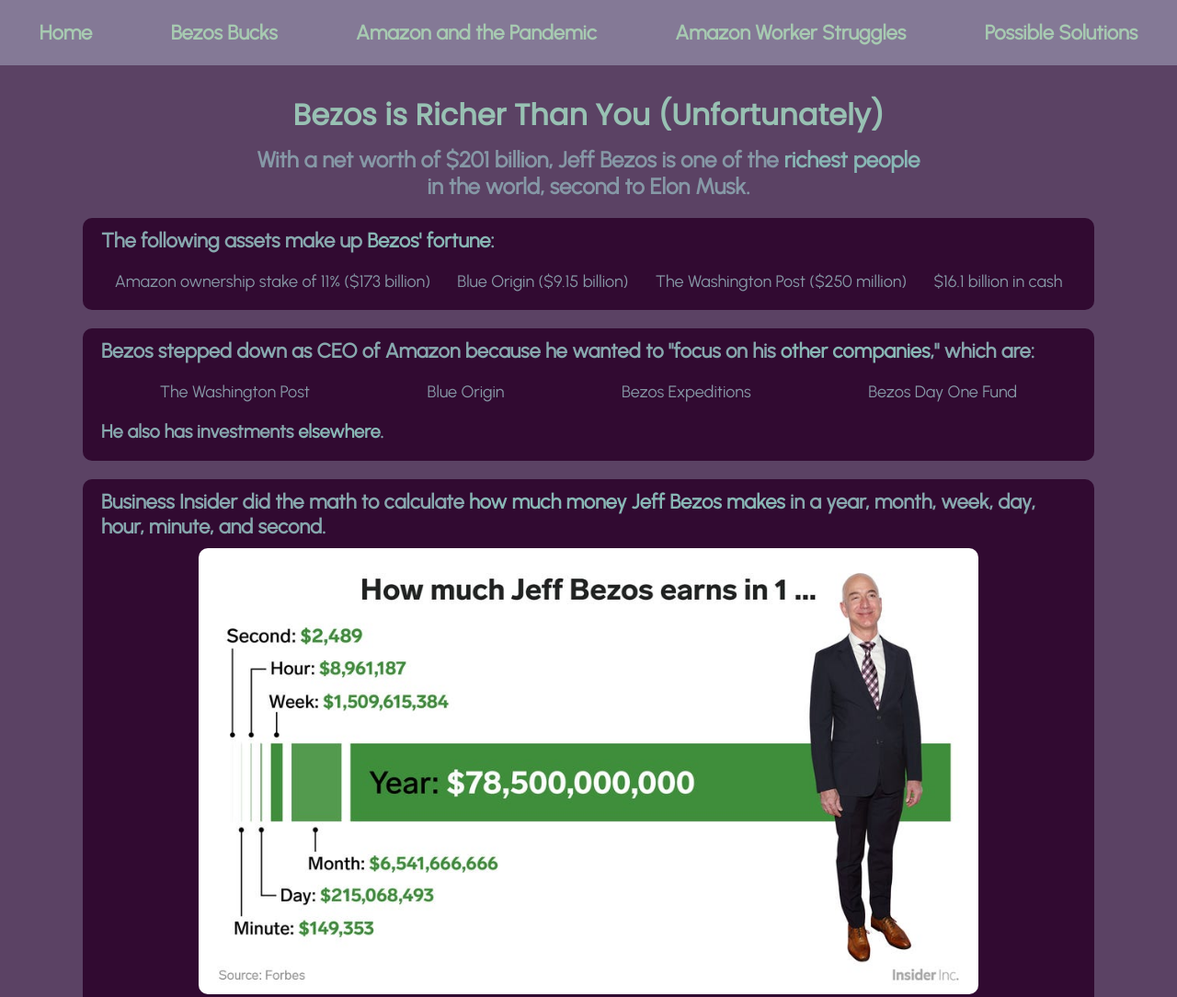
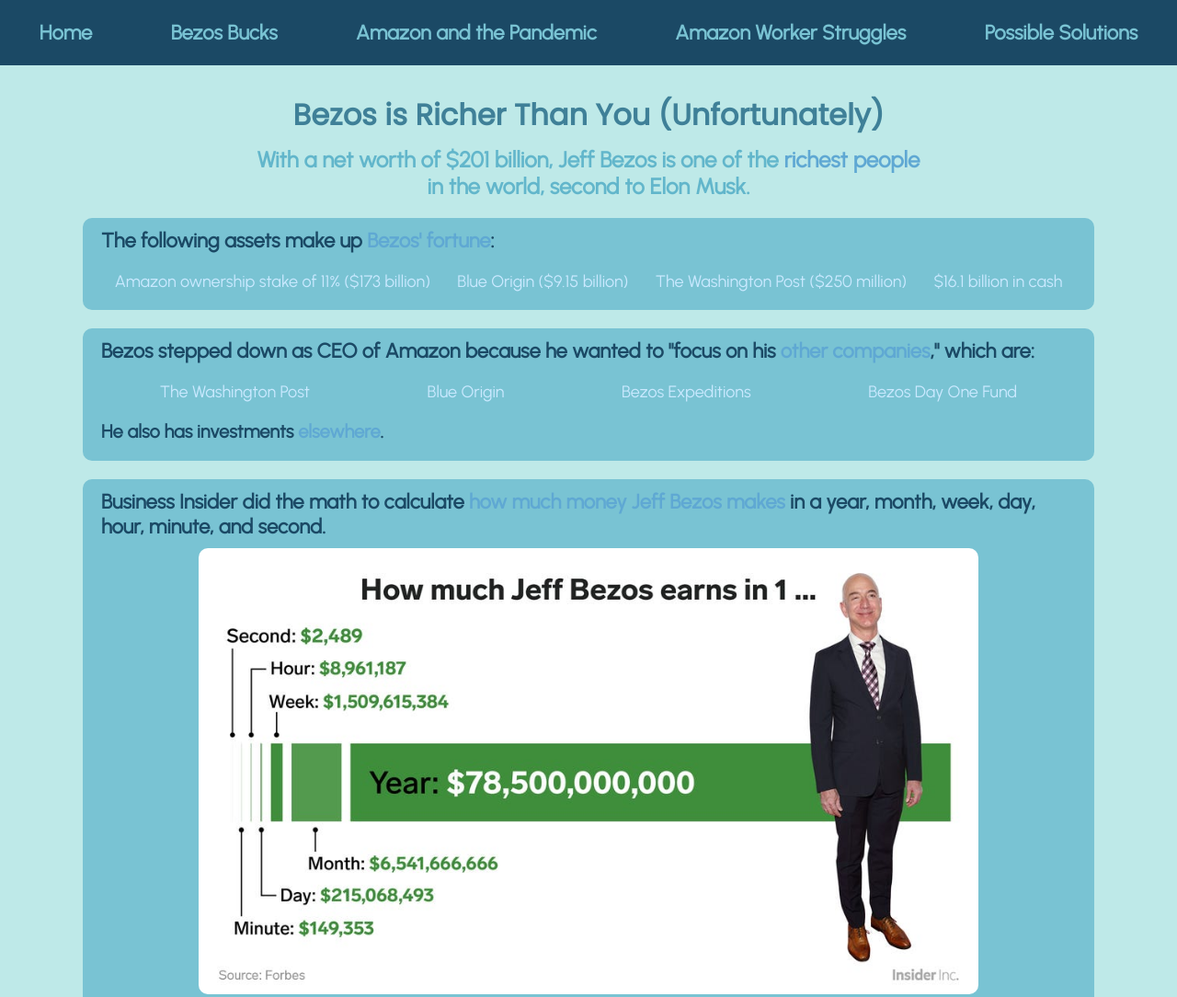
Before and after one commit to sallyestevez/final, a plain HTML site: page bucks.html in a window 1280 px wide. Shown: the top 1084 px of the page at 92% size. Drawn offline with nearby package versions, Linux system fonts and the light colour scheme; a web font is replaced by a local one.

Commit message:
Changed color scheme

```diff
--- a/bucks.html
+++ b/bucks.html
@@ -84,7 +84,7 @@
                 <li class="glide__slide">
                   <div class="cheap">
                     <h4>That time he <a href="https://www.inc.com/geoffrey-james/jeff-bezos-cheapskate.html" target="_blank">donated $500,000 to charity</a>.</h4>
-                    <p>At a gala for the Baby 2 Baby charity (founded in honor of Kobe Bryant's widow, Vanessa Bryant), Bezos donated $500,000. This was right
+                    <p>At a gala for the Baby 2 Baby charity, Bezos donated $500,000. This was right
                     after someone had donated $1 million. The $500,000 Bezos donated represents 0.000001% of his net worth. The median American household
                     has a <a href="https://dqydj.com/average-median-top-net-worth-percentiles/" target="_blank">net worth of $121,411</a>.
                     If you donated 0.000001% of that, it would be 30 cents...</p>
@@ -95,7 +95,7 @@
                   <div class="cheap">
                     <h4>Bezos' <a href="https://www.feedingamerica.org/about-us/press-room/jeff-bezos-support-food-banks" target="_blank">"generous" contribution</a>
                     to Feeding America.</h4>
-                    <p>In April 2020, Bezos donated $100 million to Feeding America, which is the larget hunger-relief organization in the United States.
+                    <p>In April 2020, Bezos donated $100 million to Feeding America, which is the largest hunger-relief organization in the United States.
                     Bezos' contribution was the largest gift in the history of the organization.
                     At the time, <a href="https://www.cnbc.com/2020/06/05/feeding-america-ceo-on-getting-100-million-donation-from-jeff-bezos.html" target="_blank">
                     $100 million was .07% of Bezos' fortune</a>, which is the equivalent to 7 cents out of a $100 bill.</p>
--- a/style.css
+++ b/style.css
@@ -8,37 +8,34 @@ body, html {
   padding: 0;
   margin: 0;
   height: 100%;
-  background-color: #5B4264;
-  color: #8698A6;
+  background-color: #BEE9E8;
+  color: #CAE9FF;
 }
 
 .header {
   display: flex;
   justify-content: space-around;
-  background-color: #847996;
+  background-color: #1B4965;
   font-family: 'Urbanist', sans-serif;
-  position: sticky;
-  top: 0;
-  /* width: 100%; */
 }
 
 .header a {
-  color: #A7CAB1;
+  color: #79C3D3;
   text-decoration: none;
 }
 
 .header a:hover {
-  color: #F4ECD6;
+  color: #BEE9E8;
 }
 
 a, a:visited, a:active {
   font-weight: bold;
-  color: #A7CAB1;
+  color: #3F8098;
   text-decoration: none;
 }
 
 a, a:hover {
-  color: #88B7B5;
+  color: #5FA8D3;
 }
 
 .info {
@@ -51,7 +48,7 @@ a, a:hover {
 .pageTitle {
   text-align: center;
   font-family: 'Poppins', sans-serif;
-  color: #98C1B3;
+  color: #3F8098;
   margin-top: 10px;
   margin-bottom: 10px;
 }
@@ -62,6 +59,7 @@ a, a:hover {
   text-align: center;
   margin-top: 10px;
   margin-bottom: 10px;
+  color: #62B6CB;
 }
 
 .title {
@@ -69,8 +67,11 @@ a, a:hover {
   margin-bottom: 10px;
 }
 
-.about, .companies, .products {
-  background-color: #310A31;
+.about, .companies, .products, .assets,
+.bezosCompanies, .wealthBreakDown, .bezosSalary,
+.cheapskate, .backgroundInfo, .pandemic, .workers, .solutions {
+  /* background-color: rgba(115, 153, 178, .75); */
+  background-color: #79C3D3;
   margin: 20px;
   padding-top: 1px;
   padding-bottom: 10px;
@@ -88,27 +89,18 @@ a, a:hover {
   text-align: justify;
   font-size: 18px;
 }
-.assets, .bezosCompanies, .wealthBreakDown, .bezosSalary, .cheapskate {
-  background-color: #310A31;
-  margin: 20px;
-  padding-top: 1px;
-  padding-bottom: 10px;
-  padding-left: 20px;
-  padding-right: 20px;
-  border-radius: 10px;
-}
 
 h4, h3, h2 {
   padding: 0px;
 }
 
 h3 {
-  color: #87A8AE;
+  color: #1B4965;
   font-size: 22px;
 }
 
 h4 {
-  color: #87A8AE;
+  color: #1B4965;
   margin-top: 10px;
   margin-bottom: 10px;
   font-size: 20px;
@@ -130,17 +122,7 @@ img {
 
 .infographic {
   text-align: center;
-  color: #F4ECD6;
-}
-
-.backgroundInfo, .pandemic, .workers, .solutions {
-  background-color: #310A31;
-  margin: 20px;
-  padding-top: 1px;
-  padding-bottom: 10px;
-  padding-left: 20px;
-  padding-right: 20px;
-  border-radius: 10px;
+  color: #BEE9E8;
 }
 
 .company, .money {
```
Also changed, not shown: workers.html (+2 -2 lines).
